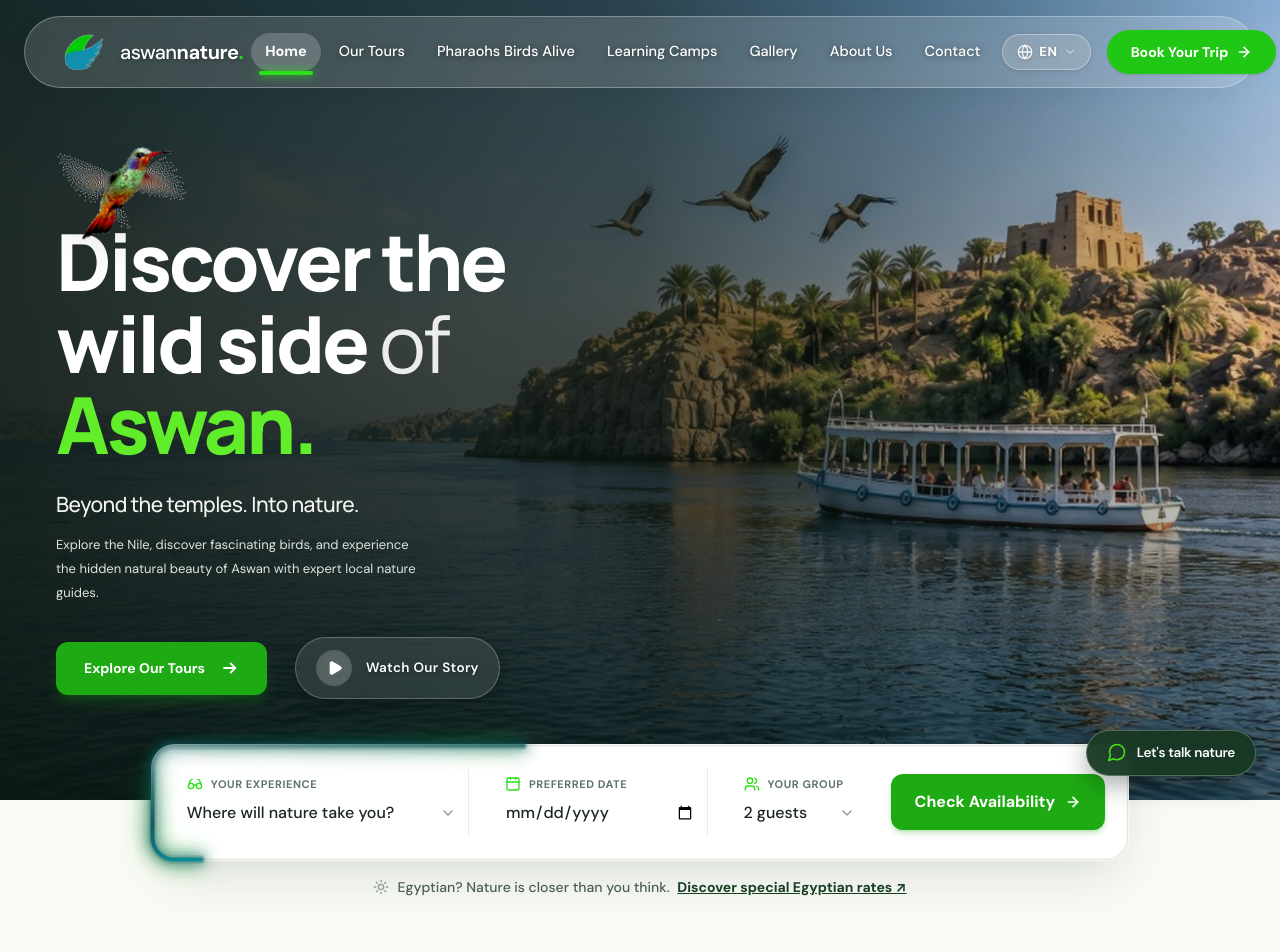
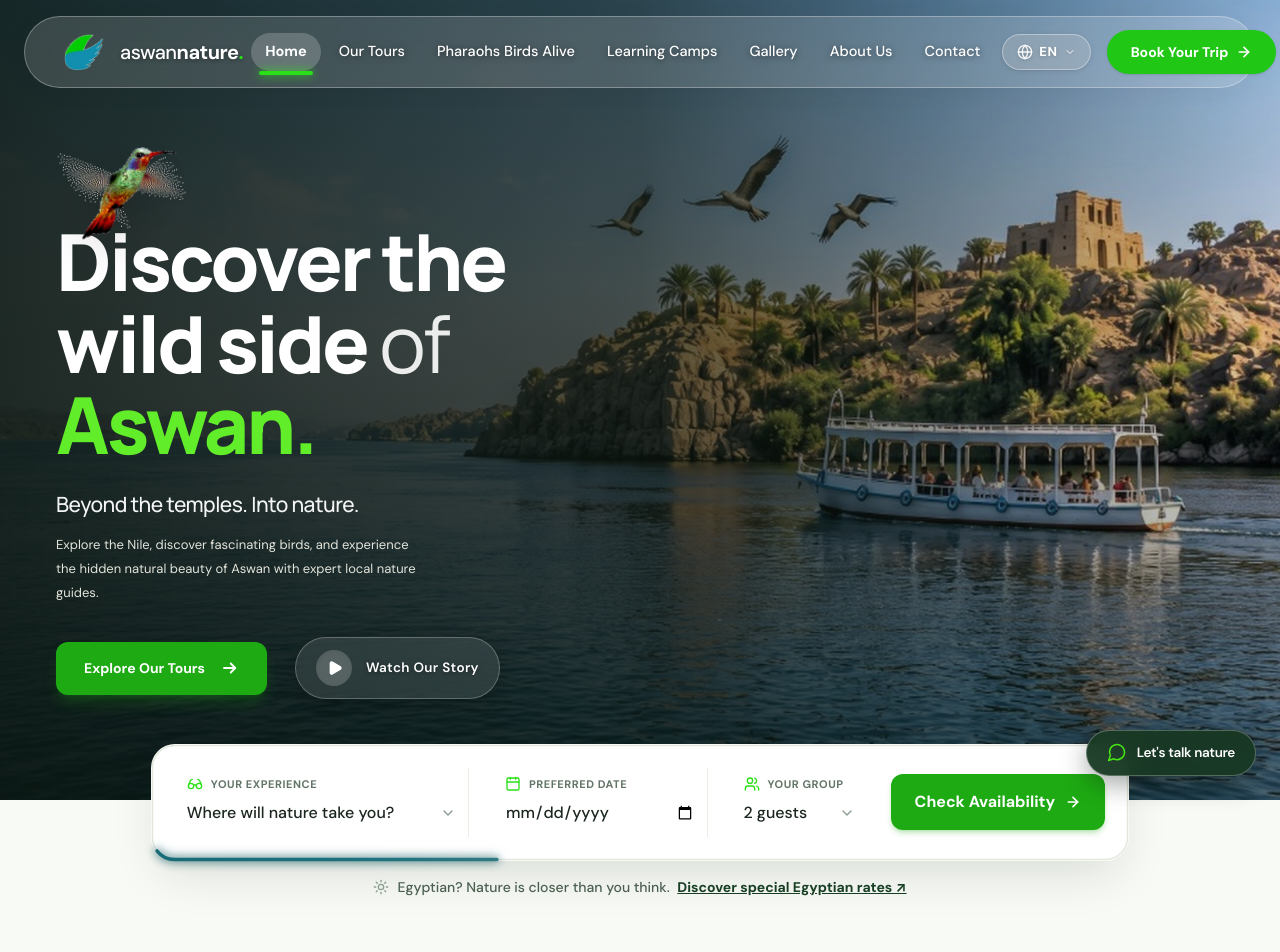
Before and after one commit to Islam-Shahat/Aswan-Nature, a React (Vite) app: page / in a window 1280 px wide. Shown: the top 952 px of the page. Built offline with nearby package versions, Linux system fonts and the light colour scheme; a web font is replaced by a local one.

Commit message:
revert(booking): restore original #0a515b beam style with slower graceful 0.85x travel speed

```diff
--- a/src/components/QuickBooking.jsx
+++ b/src/components/QuickBooking.jsx
@@ -50,7 +50,7 @@ export const QuickBooking = ({
             const progress = Math.min(Math.max(currentPosition / totalDistance, 0), 1);
 
             // Slower, elegant travel speed so the eye tracks the beam effortlessly
-            const loops = 1.0;
+            const loops = 0.85;
             const offsetVal = -(progress * loops * 100);
             if (beamRef1.current) beamRef1.current.style.strokeDashoffset = offsetVal;
             if (beamRef2.current) beamRef2.current.style.strokeDashoffset = offsetVal;
@@ -100,24 +100,11 @@ export const QuickBooking = ({
             xmlns="http://www.w3.org/2000/svg"
           >
             <defs>
-              {/* Luminous Glowing Nile Beam Gradient with Emerald & Turquoise Accents */}
               <linearGradient id="booking-beam-grad" x1="0%" y1="0%" x2="100%" y2="100%">
-                <stop offset="0%" stopColor="#0a515b" stopOpacity="0.1" />
-                <stop offset="35%" stopColor="#0a515b" stopOpacity="0.9" />
-                <stop offset="70%" stopColor="#00c8d7" stopOpacity="1" />
-                <stop offset="100%" stopColor="#2BE019" stopOpacity="1" />
+                <stop offset="0%" stopColor="#0a515b" stopOpacity="1" />
+                <stop offset="60%" stopColor="#146d7a" stopOpacity="0.95" />
+                <stop offset="100%" stopColor="#0a515b" stopOpacity="0.15" />
               </linearGradient>
-
-              {/* Radiant Multi-Stage Aura Glow Filter */}
-              <filter id="booking-glow-filter" x="-20%" y="-20%" width="140%" height="140%">
-                <feGaussianBlur stdDeviation="4" result="blur1" />
-                <feGaussianBlur stdDeviation="8" result="blur2" />
-                <feMerge>
-                  <feMergeNode in="blur2" />
-                  <feMergeNode in="blur1" />
-                  <feMergeNode in="SourceGraphic" />
-                </feMerge>
-              </filter>
             </defs>
 
             {/* Base subtle perimeter border */}
@@ -132,7 +119,7 @@ export const QuickBooking = ({
               strokeWidth="1.5"
             />
 
-            {/* Radiant Ambient Aura Glow Beam */}
+            {/* Luminous Glow Aura in #0a515b */}
             <rect
               ref={beamRef1}
               x="1.5"
@@ -142,16 +129,16 @@ export const QuickBooking = ({
               rx={22}
               fill="none"
               stroke="#0a515b"
-              strokeWidth="8"
-              opacity="0.45"
+              strokeWidth="6"
+              opacity="0.38"
               pathLength="100"
-              strokeDasharray="24 76"
+              strokeDasharray="16 84"
               strokeLinecap="round"
-              filter="url(#booking-glow-filter)"
-              style={{ transition: 'stroke-dashoffset 0.22s cubic-bezier(0.2, 0.8, 0.2, 1)' }}
+              filter="blur(3.5px)"
+              style={{ transition: 'stroke-dashoffset 0.25s ease-out' }}
             />
 
-            {/* Sharp Core Luminous Stripe Beam with Emerald Tip */}
+            {/* Sharp Core Luminous Stripe Beam in #0a515b */}
             <rect
               ref={beamRef2}
               x="1.5"
@@ -161,12 +148,12 @@ export const QuickBooking = ({
               rx={22}
               fill="none"
               stroke="url(#booking-beam-grad)"
-              strokeWidth="4"
+              strokeWidth="3.5"
               pathLength="100"
-              strokeDasharray="24 76"
+              strokeDasharray="16 84"
               strokeLinecap="round"
-              filter="drop-shadow(0 0 8px rgba(10,81,91,0.9)) drop-shadow(0 0 12px rgba(43,224,25,0.7))"
-              style={{ transition: 'stroke-dashoffset 0.22s cubic-bezier(0.2, 0.8, 0.2, 1)' }}
+              filter="drop-shadow(0 0 6px rgba(10,81,91,0.75))"
+              style={{ transition: 'stroke-dashoffset 0.25s ease-out' }}
             />
           </svg>
         )}
```
